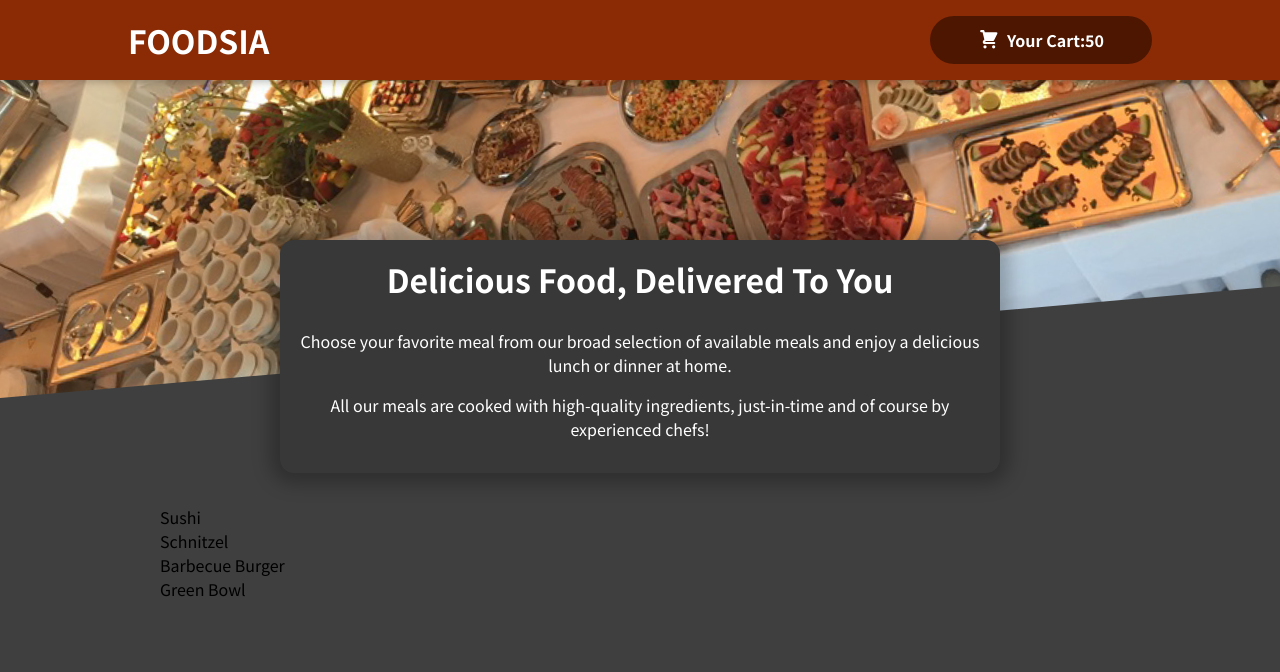
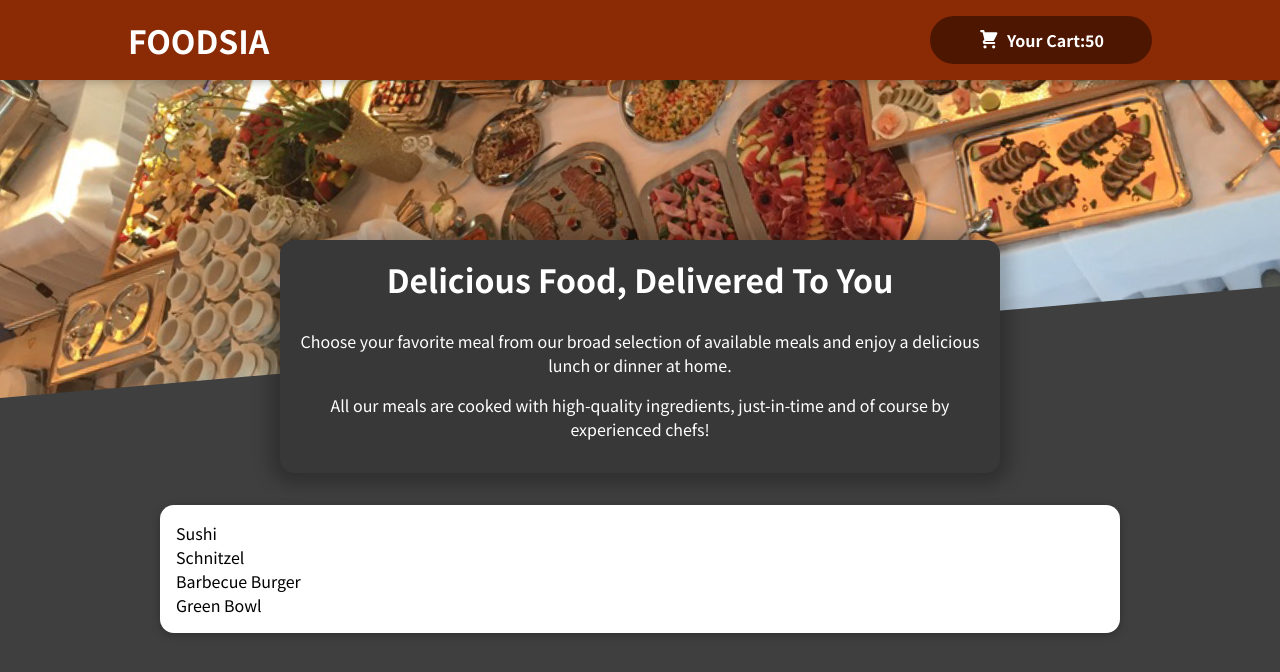
Before and after one commit to mianamir/food_order_app, a React (Create React App) app: page / in a window 1280 px wide. Shown: the top 672 px of the page. Built offline with nearby package versions, Linux system fonts and the light colour scheme.

Commit message:
updated the available meals with custom card component
updated the available meals with custom card component.

```diff
--- a/src/components/Meals/AvailableMeals.js
+++ b/src/components/Meals/AvailableMeals.js
@@ -1,5 +1,6 @@
 import React from 'react';
 
+import Card from '../UI/Card';
 import classes from './AvailableMeals.module.css';
 
 
@@ -36,9 +37,9 @@ const AvailableMeals = () => {
     const mealsList = DUMMY_MEALS.map(meal => <li>{meal.name}</li>);
 
     return <section className={classes.meals}>
-        <ul>
-            {mealsList}
-        </ul>
+        <Card>
+        <ul>{mealsList}</ul>
+        </Card>
     </section>
 };
 
```
Also changed, not shown: 1 other file (tests, documents, lock files or other folders).
